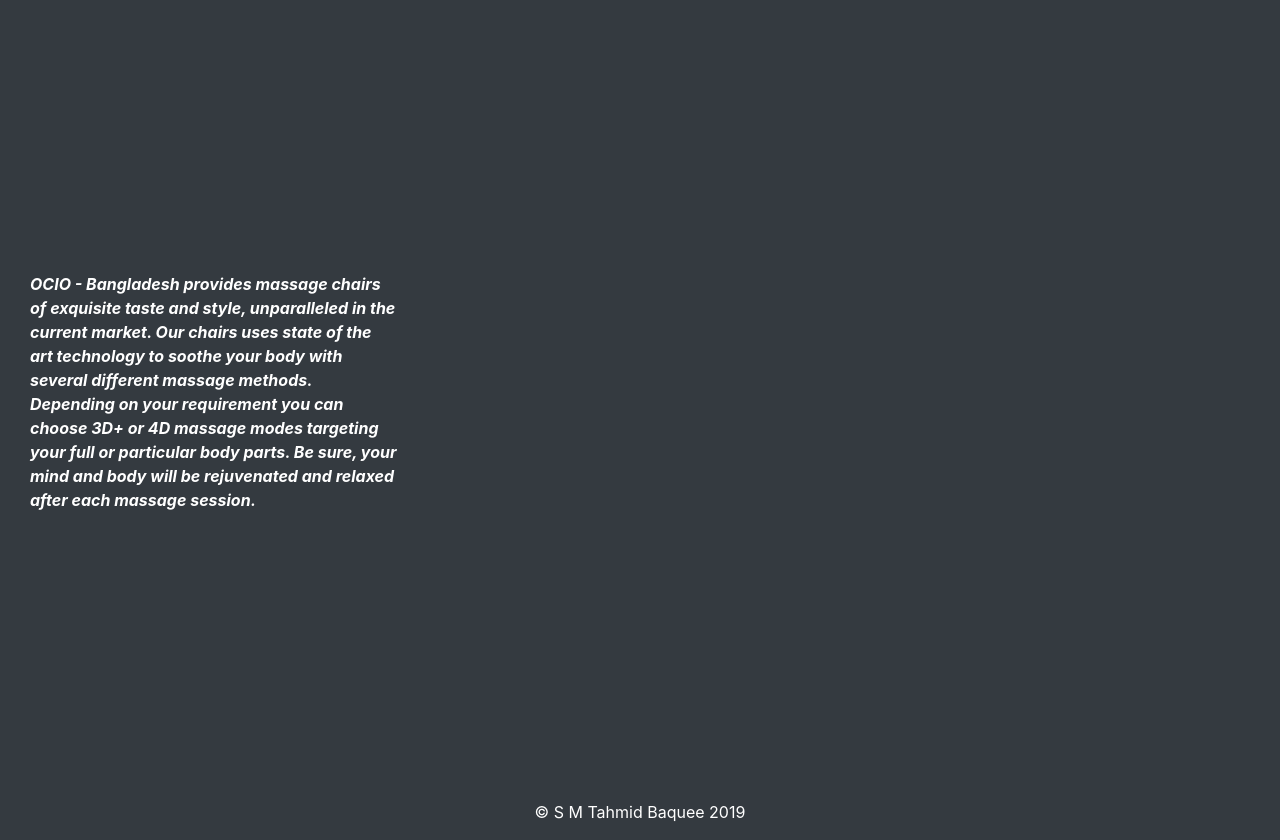
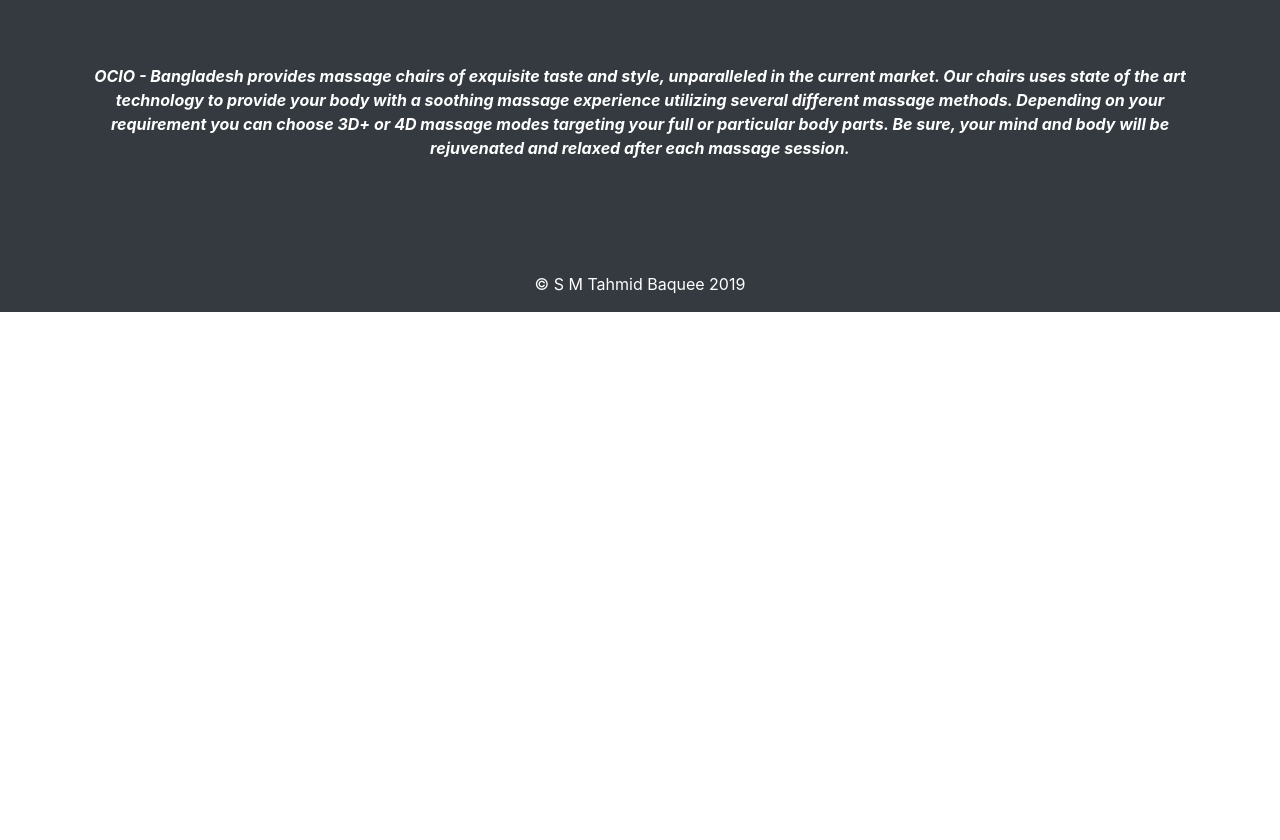
Before and after one commit to tahmid-sadi/OCIOWORLD, a Django app: page /products/ in a window 1280 px wide. Shown: the part 56-896 px from the top of the page. After the commit the page ends 368 px from the top, so only its background shows below. Run offline with Django 3.2, Linux system fonts and the light colour scheme; data that the repository does not hold is empty; some libraries are stand-ins or nearby versions.

Commit message:
CSS added and worked which is good news.

```diff
--- /dev/null
+++ b/ocio/static/css/style.css
@@ -0,0 +1,4 @@
+.img-thumbnail {
+	height: 200px;
+	width: 200px;
+}
--- a/products/models.py
+++ b/products/models.py
@@ -4,10 +4,11 @@
 class Chair(models.Model):
     model_number = models.CharField(max_length=20)
     model_image = models.ImageField(upload_to='images/')
+    model_description = models.TextField(blank=True)
 
     def __str__(self):
         return self.model_number
-
+1
 
 class Feature(models.Model):
     feature_image = models.ImageField(upload_to='images/')
--- a/products/templates/products/product_introduction.html
+++ b/products/templates/products/product_introduction.html
@@ -28,23 +28,35 @@
         </ul>
     </div>
 </nav>
-<div class="container-fluid">
-    <div class="row vh-100 bg-dark">
-        <div class="col-4 bg-dark align-self-center">
-            <div class="container text-white">
-                <p class="font-italic font-weight-bolder">OCIO - Bangladesh provides massage chairs of exquisite taste
-                    and style, unparalleled in the current market. Our chairs uses state of the art technology to soothe
-                    your body with several different massage methods. Depending on your requirement you can choose 3D+
-                    or 4D massage modes targeting your full or particular body parts. Be sure, your mind and body will
-                    be rejuvenated and relaxed after each massage session.
-                </p>
+<div class="container-fluid bg-dark">
+    <div class="row bg-dark">
+        <div class="col text-white align-self-center">
+            <div class="jumbotron jumbotron-fluid bg-dark">
+                <div class="container text-center">
+                    <p class="font-italic font-weight-bolder">OCIO - Bangladesh provides massage chairs of exquisite
+                        taste and style, unparalleled in the current market. Our chairs uses state of the art technology
+                        to provide your body with a soothing massage experience utilizing several different massage
+                        methods. Depending on your requirement you can choose 3D+ or 4D massage modes targeting your
+                        full or particular body parts. Be sure, your mind and body will be rejuvenated and relaxed after
+                        each massage session.
+                    </p>
+                </div>
             </div>
         </div>
+    </div>
+    <div class="container">
+        <div class="row bg-dark">
         {% for chair in chairs %}
-        <div class="col-4 bg-dark align-self-center text-center">
-            <img src="{{ chair.model_image.url }}" width="300" height="300" class="img-fluid rounded mx-auto"
-                 alt="Responsive image">
-            <a href="{% url 'details' chair.id %}"> {{ chair.model_number }}</a>
+        <div class="col-6 bg-dark align-self-center text-center text-white pb-5">
+            <div class="media ml-5">
+                <a href="{% url 'details' chair.id %}">
+                    <img src="{{ chair.model_image.url }}" class="img-thumbnail">
+                </a>
+                <div class="media-body mr-3">
+                    <h5 class="mt-0">{{ chair.model_number }}</h5>
+                    {{ chair.model_description }}
+                </div>
+            </div>
         </div>
         {% endfor %}
     </div>
--- a/templates/base.html
+++ b/templates/base.html
@@ -1,3 +1,4 @@
+{% load static %}
 <!doctype html>
 <html lang="en">
 <head>
@@ -8,6 +9,7 @@
     <!-- Bootstrap CSS -->
     <link rel="stylesheet" href="https://stackpath.bootstrapcdn.com/bootstrap/4.3.1/css/bootstrap.min.css"
           integrity="sha384-ggOyR0iXCbMQv3Xipma34MD+dH/1fQ784/j6cY/iJTQUOhcWr7x9JvoRxT2MZw1T" crossorigin="anonymous">
+    <link rel="stylesheet" type="text/css" href="{% static 'css/style.css' %}">
 
     <title>OCIOBANGLADESH</title>
 </head>
```
Also changed, not shown: ocio/static/Ociolocation.png (added).
